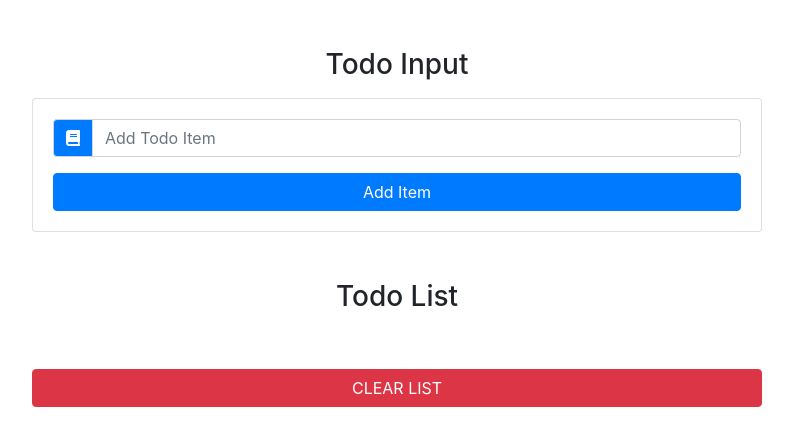
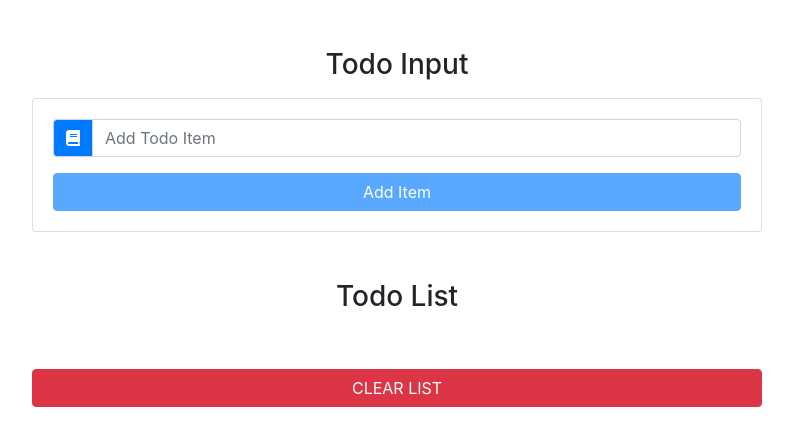
Before and after one commit to kapilpagani/002todolistReactApp, a React (Create React App) app: page / in a window 1280 px wide. Shown: the top 446 px of the page, without its empty margins (243-1036 px from the left). Built offline with nearby package versions, Linux system fonts and the light colour scheme.

Commit message:
added edit logic

```diff
--- a/src/App.js
+++ b/src/App.js
@@ -39,13 +39,12 @@ class App extends Component {
 
   clearList = () => {
     this.setState({
-      items:[]
+      items: []
     })
   }
 
   handleDelete = (id) => {
-    console.log(`handleDelete ${id}`);
-    const items = this.state.items.filter(todo=>{
+    const items = this.state.items.filter(todo => {
       return todo.id !== id
     })
     this.setState({
@@ -54,7 +53,18 @@ class App extends Component {
   }
 
   handleEdit = (id) => {
-    console.log(`handle Edit ${id}`);
+    const filteredItems = this.state.items.filter(todo => {
+      return todo.id !== id
+    })
+    const selectedItem = this.state.items.find(todo => {
+      return todo.id === id
+    });
+    this.setState({
+      items: filteredItems,
+      item: selectedItem.title,
+      id: id,
+      editItem: true
+    })
   }
 
   render() {
@@ -66,7 +76,7 @@ class App extends Component {
             <h3 className="text-capitalize text-center">
               todo input
             </h3>
-            <TodoForm item={this.state.item} handleChange={this.handleChange} handleSubmit={this.handleSubmit} editItem={this.editItem} />
+            <TodoForm item={this.state.item} handleChange={this.handleChange} handleSubmit={this.handleSubmit} editItem={this.state.editItem} />
             <TodoList items={this.state.items} clearList={this.clearList} handleDelete={this.handleDelete} handleEdit={this.handleEdit} />
           </div>
         </div>
--- a/src/components/TodoForm.js
+++ b/src/components/TodoForm.js
@@ -15,7 +15,7 @@ export default class TodoForm extends Component {
             <input type="text" className="form-control text-capitalize" placeholder="add todo item" onChange={handleChange} value={item}/>
           </div>
 
-          <button type="submit" className="btn btn-primary btn-block mt-3 text-capitalize" >add item</button>
+          <button type="submit" disabled={item?false:true} className={editItem?"btn btn-block btn-success mt-3" :"btn btn-primary btn-block mt-3 text-capitalize"} >{editItem ?"edit item":"add item"}</button>
         </form>
       </div>
     )
```
